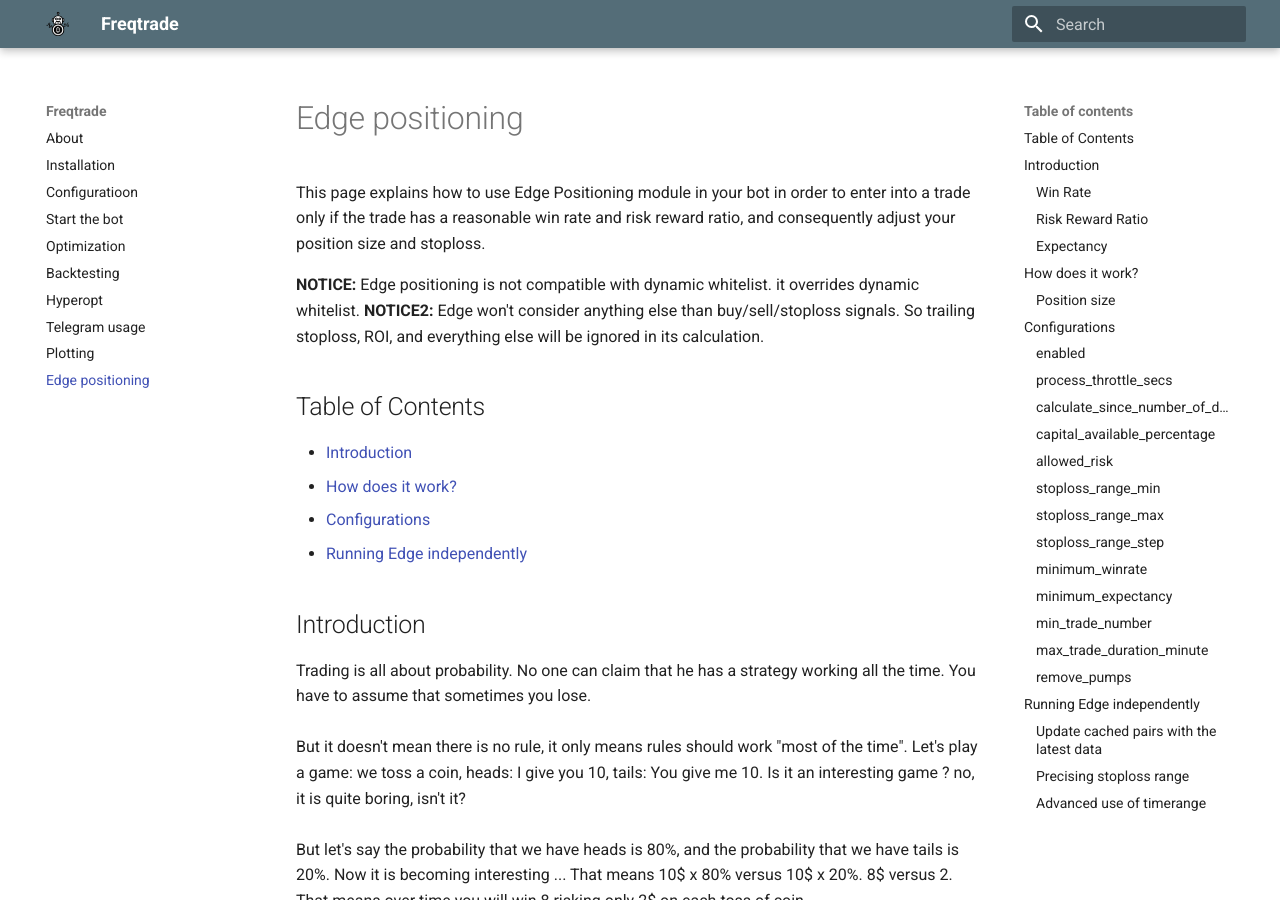
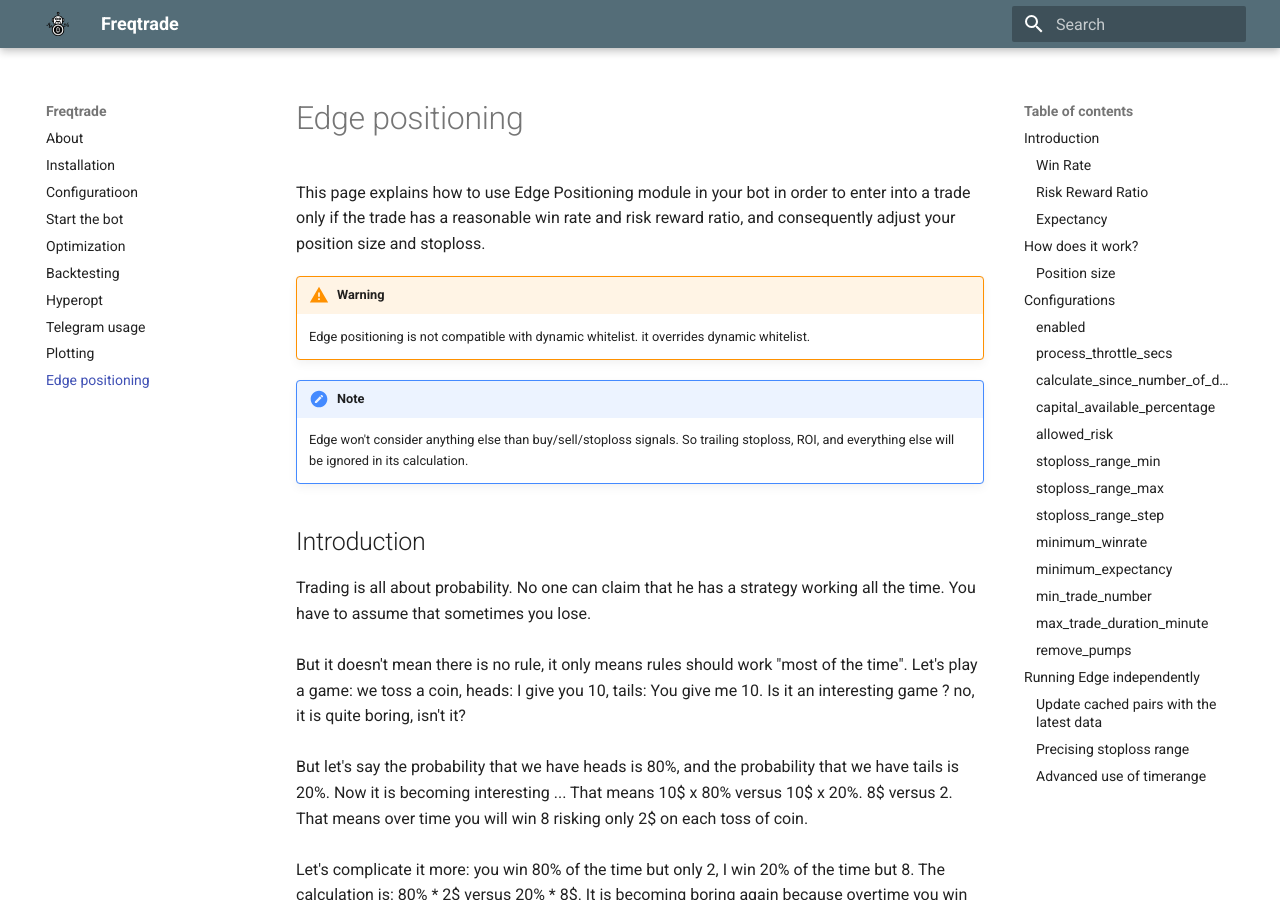
Before and after one commit to jacksonmori755/Crypto-trading-bot, an MkDocs documentation site: the page built from docs/edge.md, in a window 1280 px wide and 900 px high. Built offline with MkDocs 1.6.1 and Material for MkDocs 9.7.7, drawn with Linux system fonts in a browser that asks for light colours.

Commit message:
edge reformatted

```diff
--- a/docs/edge.md
+++ b/docs/edge.md
@@ -2,15 +2,11 @@
 
 This page explains how to use Edge Positioning module in your bot in order to enter into a trade only if the trade has a reasonable win rate and risk reward ratio, and consequently adjust your position size and stoploss.
 
-**NOTICE:** Edge positioning is not compatible with dynamic whitelist. it overrides dynamic whitelist.
-**NOTICE2:** Edge won't consider anything else than buy/sell/stoploss signals. So trailing stoploss, ROI, and everything else will be ignored in its calculation.
+!!! Warning
+    Edge positioning is not compatible with dynamic whitelist. it overrides dynamic whitelist.
 
-## Table of Contents
-
-- [Introduction](#introduction)
-- [How does it work?](#how-does-it-work?)
-- [Configurations](#configurations)
-- [Running Edge independently](#running-edge-independently)
+!!! Note
+    Edge won't consider anything else than buy/sell/stoploss signals. So trailing stoploss, ROI, and everything else will be ignored in its calculation.
 
 ## Introduction
 Trading is all about probability. No one can claim that he has a strategy working all the time. You have to assume that sometimes you lose.<br/><br/>
```
